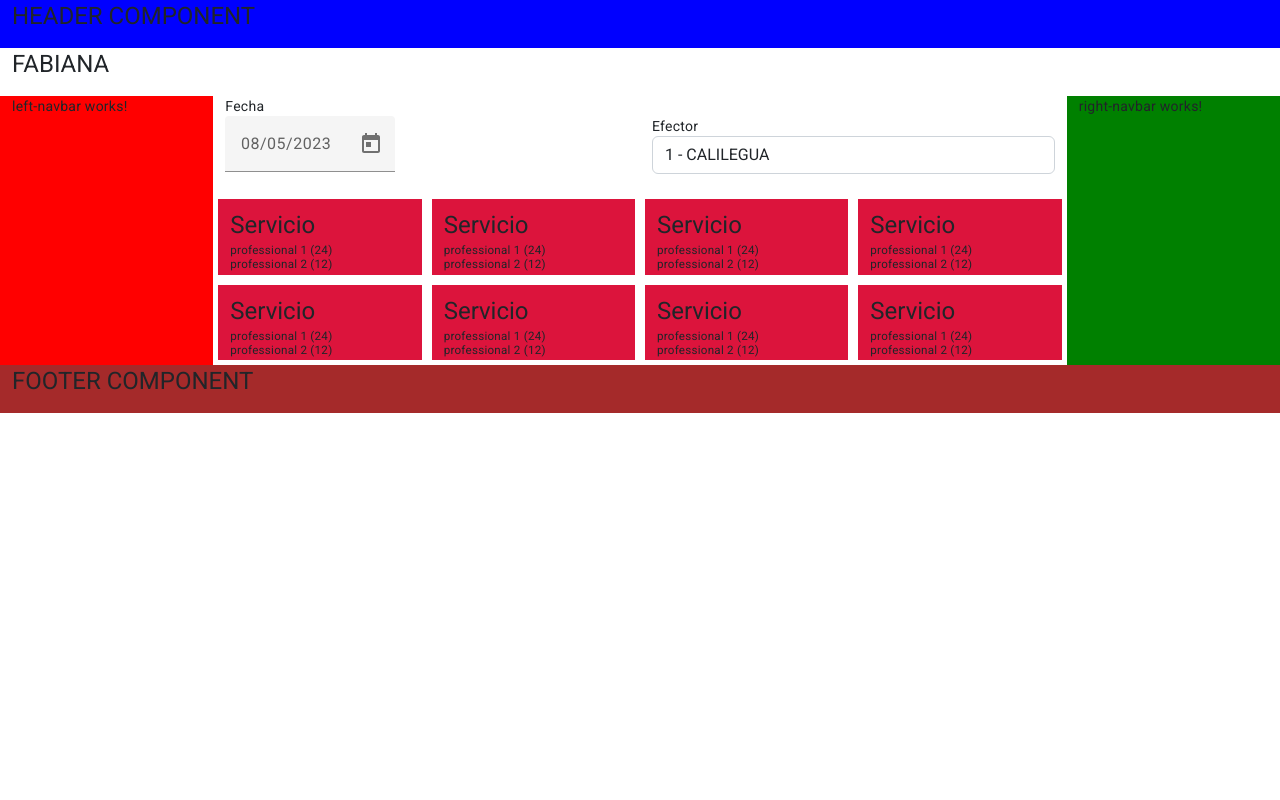
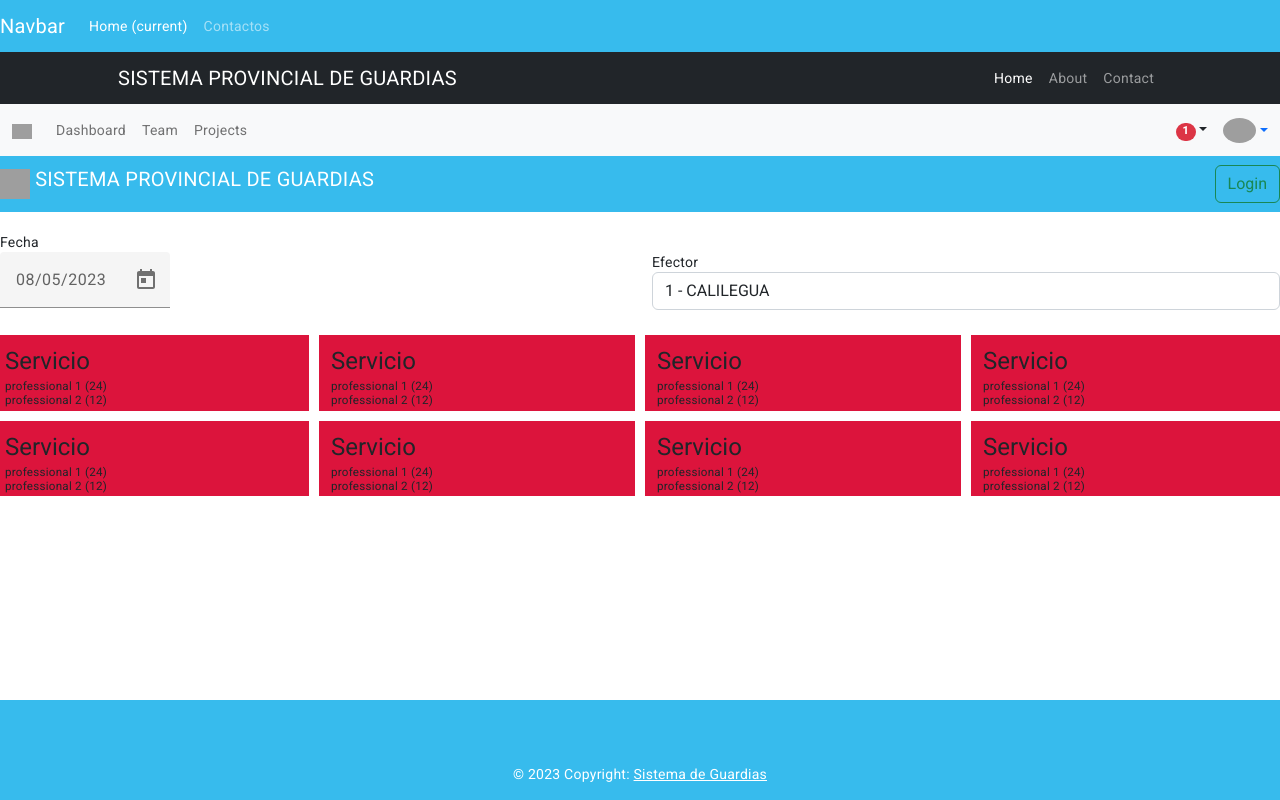
Before and after one commit to scostilla/guardias, an Angular app: page /daily-schedule in a window 1280 px wide. Built offline with nearby package versions, Linux system fonts and the light colour scheme; grey boxes are pictures that could not be loaded; what ngx-mat-timepicker would draw is missing.

Commit message:
subo las vista realizada hasta el 13/6

```diff
--- a/src/app/app.component.html
+++ b/src/app/app.component.html
@@ -1,23 +1,4 @@
-<div class="container-fluid">
-  <div class="row">
-    <div class="header">
-      <app-header></app-header>
-    </div>
-
-<h1>FABIANA</h1>
-    <div class="col-2 left-navbar">
-      <app-left-navbar></app-left-navbar>
-    </div>
-
-    <div class="col-8 d-flex justify-content-center align-items-center">
-      <router-outlet></router-outlet>
-    </div>
-
-    <div class="col-2  right-navbar">
-      <app-right-navbar></app-right-navbar>
-    </div>
-
-    <div class="footer">
-      <app-footer></app-footer>
-    </div>
-  </div>
+<app-header></app-header>
+<br/>
+<router-outlet></router-outlet>
+<app-footer></app-footer>
--- a/src/app/components/footer/footer.component.html
+++ b/src/app/components/footer/footer.component.html
@@ -1 +1,12 @@
-<h1>FOOTER COMPONENT</h1>
+<footer class="text-center text-white fixed-bottom" style="background-color: #37BBED;">
+    <!-- Grid container -->
+    <div class="container p-4"></div>
+    <!-- Grid container -->
+
+    <!-- Copyright -->
+    <div class="text-center p-3" style="background-color: #37BBED;">
+      © 2023 Copyright:
+      <a class="text-white" href="/">Sistema de Guardias</a>
+    </div>
+    <!-- Copyright -->
+  </footer>
--- a/src/app/components/header/header.component.css
+++ b/src/app/components/header/header.component.css
@@ -0,0 +1,3 @@
+.navbar-custom {
+    background-color: #37BBED;
+}
--- a/src/app/components/header/header.component.html
+++ b/src/app/components/header/header.component.html
@@ -1 +1,159 @@
-<h1>HEADER COMPONENT</h1>
+<!--primero-->
+
+<nav class="navbar navbar-dark navbar-expand-lg navbar-light navbar-custom">
+    <a class="navbar-brand" href="#">Navbar</a>
+    <button class="navbar-toggler" type="button" data-toggle="collapse" data-target="#navbarNavAltMarkup" aria-controls="navbarNavAltMarkup" aria-expanded="false" aria-label="Toggle navigation">
+      <span class="navbar-toggler-icon"></span>
+    </button>
+    <div class="collapse navbar-collapse" id="navbarNavAltMarkup">
+      <div class="navbar-nav">
+        <a class="nav-item nav-link active" routerLink="home">Home <span class="sr-only">(current)</span></a>
+        <a class="nav-item nav-link" routerLink="contact">Contactos</a>
+
+      </div>
+    </div>
+  </nav>
+
+  <!--segundo-->
+  <nav class="navbar navbar-expand-lg navbar-dark bg-dark">
+    <div class="container px-lg-5">
+        <a class="navbar-brand" href="#!">SISTEMA PROVINCIAL DE GUARDIAS</a>
+        <button class="navbar-toggler" type="button" data-bs-toggle="collapse" data-bs-target="#navbarSupportedContent" aria-controls="navbarSupportedContent" aria-expanded="false" aria-label="Toggle navigation"><span class="navbar-toggler-icon"></span></button>
+        <div class="collapse navbar-collapse" id="navbarSupportedContent">
+            <ul class="navbar-nav ms-auto mb-2 mb-lg-0">
+                <li class="nav-item"><a class="nav-link active" aria-current="page" href="#!">Home</a></li>
+                <li class="nav-item"><a class="nav-link" href="#!">About</a></li>
+                <li class="nav-item"><a class="nav-link" href="#!">Contact</a></li>
+            </ul>
+        </div>
+    </div>
+</nav>
+
+<!-- Navbar -->
+<nav class="navbar navbar-expand-lg navbar-light bg-light">
+  <!-- Container wrapper -->
+  <div class="container-fluid">
+    <!-- Toggle button -->
+    <button
+      class="navbar-toggler"
+      type="button"
+      data-mdb-toggle="collapse"
+      data-mdb-target="#navbarSupportedContent"
+      aria-controls="navbarSupportedContent"
+      aria-expanded="false"
+      aria-label="Toggle navigation"
+    >
+      <i class="fas fa-bars"></i>
+    </button>
+
+    <!-- Collapsible wrapper -->
+    <div class="collapse navbar-collapse" id="navbarSupportedContent">
+      <!-- Navbar brand -->
+      <a class="navbar-brand mt-2 mt-lg-0" href="#">
+        <img
+          src="https://mdbcdn.b-cdn.net/img/logo/mdb-transaprent-noshadows.webp"
+          height="15"
+          alt="MDB Logo"
+          loading="lazy"
+        />
+      </a>
+      <!-- Left links -->
+      <ul class="navbar-nav me-auto mb-2 mb-lg-0">
+        <li class="nav-item">
+          <a class="nav-link" href="#">Dashboard</a>
+        </li>
+        <li class="nav-item">
+          <a class="nav-link" href="#">Team</a>
+        </li>
+        <li class="nav-item">
+          <a class="nav-link" href="#">Projects</a>
+        </li>
+      </ul>
+      <!-- Left links -->
+    </div>
+    <!-- Collapsible wrapper -->
+
+    <!-- Right elements -->
+    <div class="d-flex align-items-center">
+      <!-- Icon -->
+      <a class="text-reset me-3" href="#">
+        <i class="fas fa-shopping-cart"></i>
+      </a>
+
+      <!-- Notifications -->
+      <div class="dropdown">
+        <a
+          class="text-reset me-3 dropdown-toggle hidden-arrow"
+          href="#"
+          id="navbarDropdownMenuLink"
+          role="button"
+          data-mdb-toggle="dropdown"
+          aria-expanded="false"
+        >
+          <i class="fas fa-bell"></i>
+          <span class="badge rounded-pill badge-notification bg-danger">1</span>
+        </a>
+        <ul
+          class="dropdown-menu dropdown-menu-end"
+          aria-labelledby="navbarDropdownMenuLink"
+        >
+          <li>
+            <a class="dropdown-item" href="#">Some news</a>
+          </li>
+          <li>
+            <a class="dropdown-item" href="#">Another news</a>
+          </li>
+          <li>
+            <a class="dropdown-item" href="#">Something else here</a>
+          </li>
+        </ul>
+      </div>
+      <!-- Avatar -->
+      <div class="dropdown">
+        <a
+          class="dropdown-toggle d-flex align-items-center hidden-arrow"
+          href="#"
+          id="navbarDropdownMenuAvatar"
+          role="button"
+          data-mdb-toggle="dropdown"
+          aria-expanded="false"
+        >
+          <img
+            src="https://mdbcdn.b-cdn.net/img/new/avatars/2.webp"
+            class="rounded-circle"
+            height="25"
+            alt="Black and White Portrait of a Man"
+            loading="lazy"
+          />
+        </a>
+        <ul
+          class="dropdown-menu dropdown-menu-end"
+          aria-labelledby="navbarDropdownMenuAvatar"
+        >
+          <li>
+            <a class="dropdown-item" href="#">My profile</a>
+          </li>
+          <li>
+            <a class="dropdown-item" href="#">Settings</a>
+          </li>
+          <li>
+            <a class="dropdown-item" href="#">Logout</a>
+          </li>
+        </ul>
+      </div>
+    </div>
+    <!-- Right elements -->
+  </div>
+  <!-- Container wrapper -->
+</nav>
+<!-- Navbar -->
+
+<!--otro1-->
+<!-- Image and text -->
+<nav class="navbar navbar-light navbar-custom navbar-dark">
+  <a class="navbar-brand" href="#">
+    <img src="/docs/4.3/assets/brand/bootstrap-solid.svg" width="30" height="30" class="d-inline-block align-top" alt="">
+    SISTEMA PROVINCIAL DE GUARDIAS
+  </a>
+  <button class="btn btn-outline-success my-2 my-sm-0" type="submit">Login</button>
+</nav>
```
Also changed, not shown: 2 other files (tests, documents, lock files or other folders).
